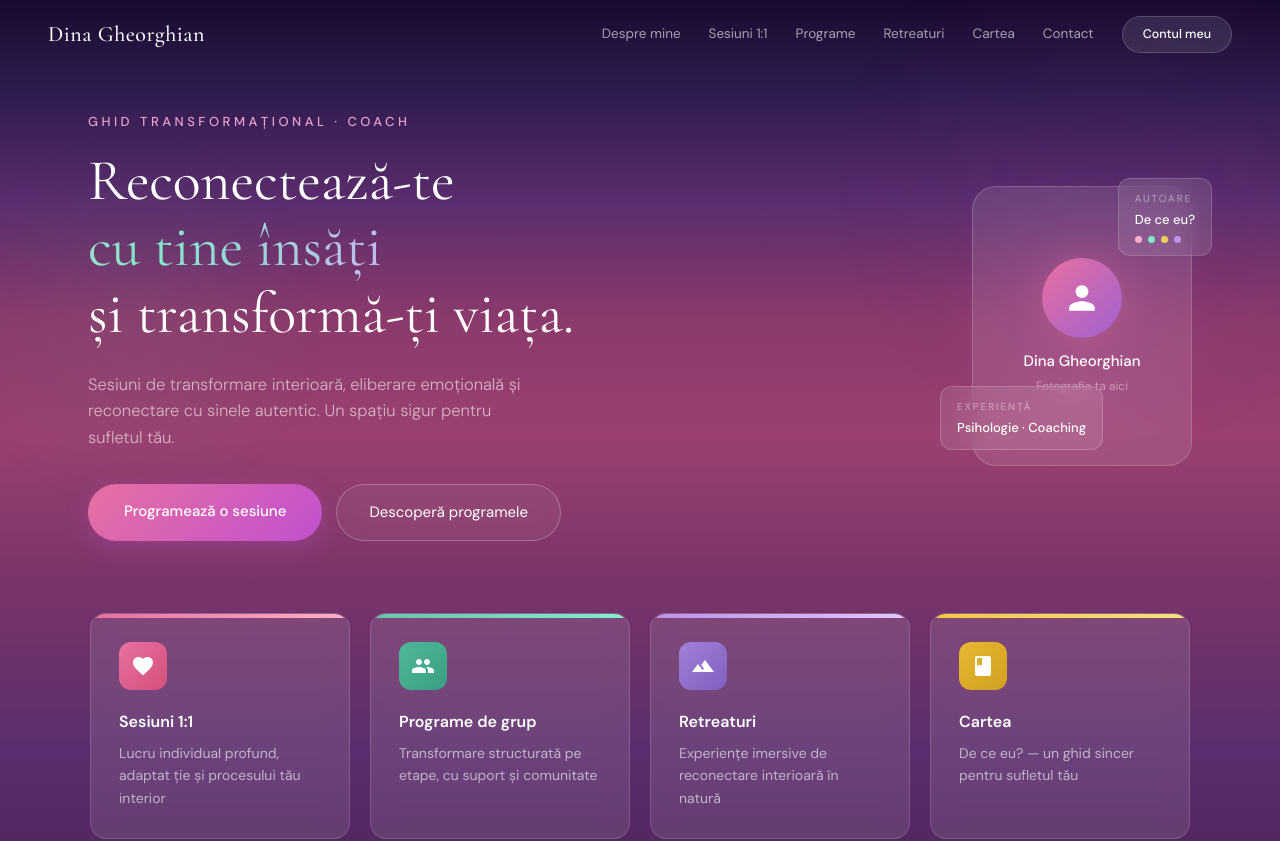
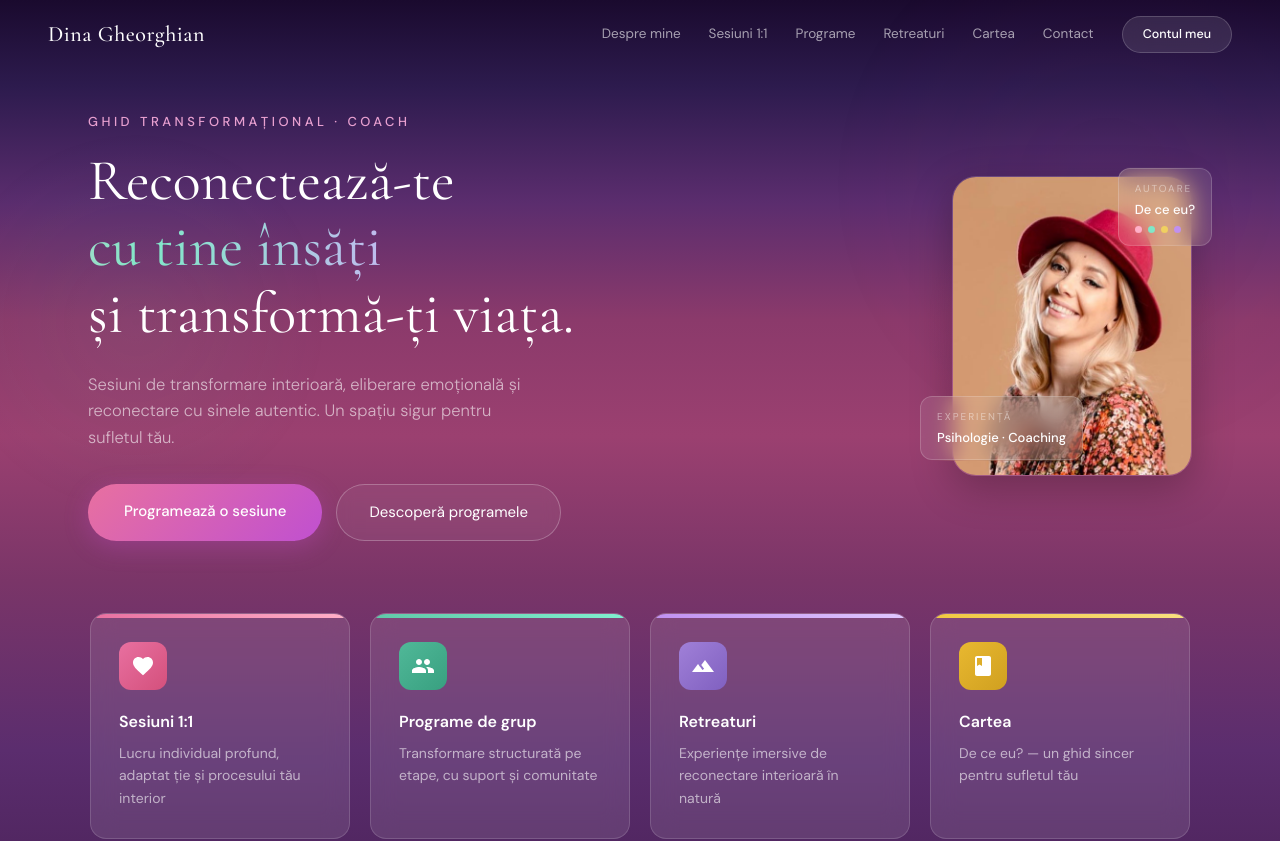
Before and after one commit to cataref/dinagheorghian.ro, a Next.js app: page / in a window 1280 px wide. Shown: the top 841 px of the page. Built offline with nearby package versions, Linux system fonts and the light colour scheme.

Commit message:
Add files via upload

```diff
--- a/src/components/home/HeroSection.tsx
+++ b/src/components/home/HeroSection.tsx
@@ -89,17 +89,13 @@ export default function HeroSection() {
           transition={{ duration: 1, delay: 0.3 }}
           className="relative flex items-center justify-center flex-shrink-0"
         >
-          {/* Photo placeholder */}
-          <div className="w-[220px] h-[280px] rounded-3xl glass flex items-center justify-center relative z-10 overflow-hidden">
-            <div className="text-center">
-              <div className="w-[80px] h-[80px] rounded-full flex items-center justify-center mx-auto mb-3" style={{ background: "linear-gradient(135deg, #E870A0, #A060D0)", boxShadow: "0 0 40px rgba(232,112,160,0.3)" }}>
-                <svg className="w-8 h-8 fill-white" viewBox="0 0 24 24">
-                  <path d="M12 12c2.7 0 4.8-2.1 4.8-4.8S14.7 2.4 12 2.4 7.2 4.5 7.2 7.2 9.3 12 12 12zm0 2.4c-3.2 0-9.6 1.6-9.6 4.8v2.4h19.2v-2.4c0-3.2-6.4-4.8-9.6-4.8z" />
-                </svg>
-              </div>
-              <p className="text-[15px] text-white font-medium">Dina Gheorghian</p>
-              <p className="text-[12px] mt-1" style={{ color: "rgba(255,255,255,0.4)" }}>Fotografia ta aici</p>
-            </div>
+          {/* Photo */}
+          <div className="w-[240px] h-[300px] rounded-3xl relative z-10 overflow-hidden" style={{ border: "1px solid rgba(255,255,255,0.15)", boxShadow: "0 12px 40px rgba(0,0,0,0.25)" }}>
+            <img
+              src="/images/dina-portrait.png"
+              alt="Dina Gheorghian"
+              className="w-full h-full object-cover object-top"
+            />
           </div>
 
           {/* Floating badges */}
```
